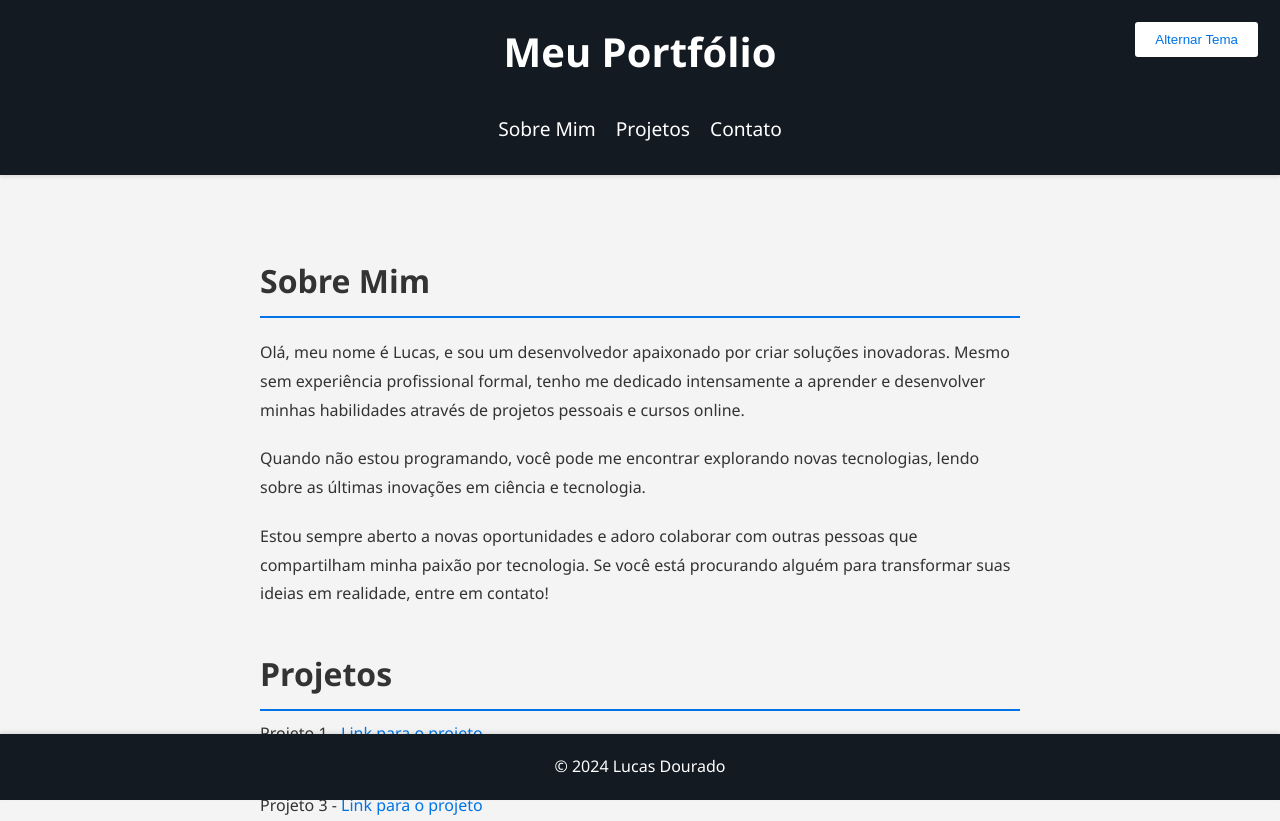
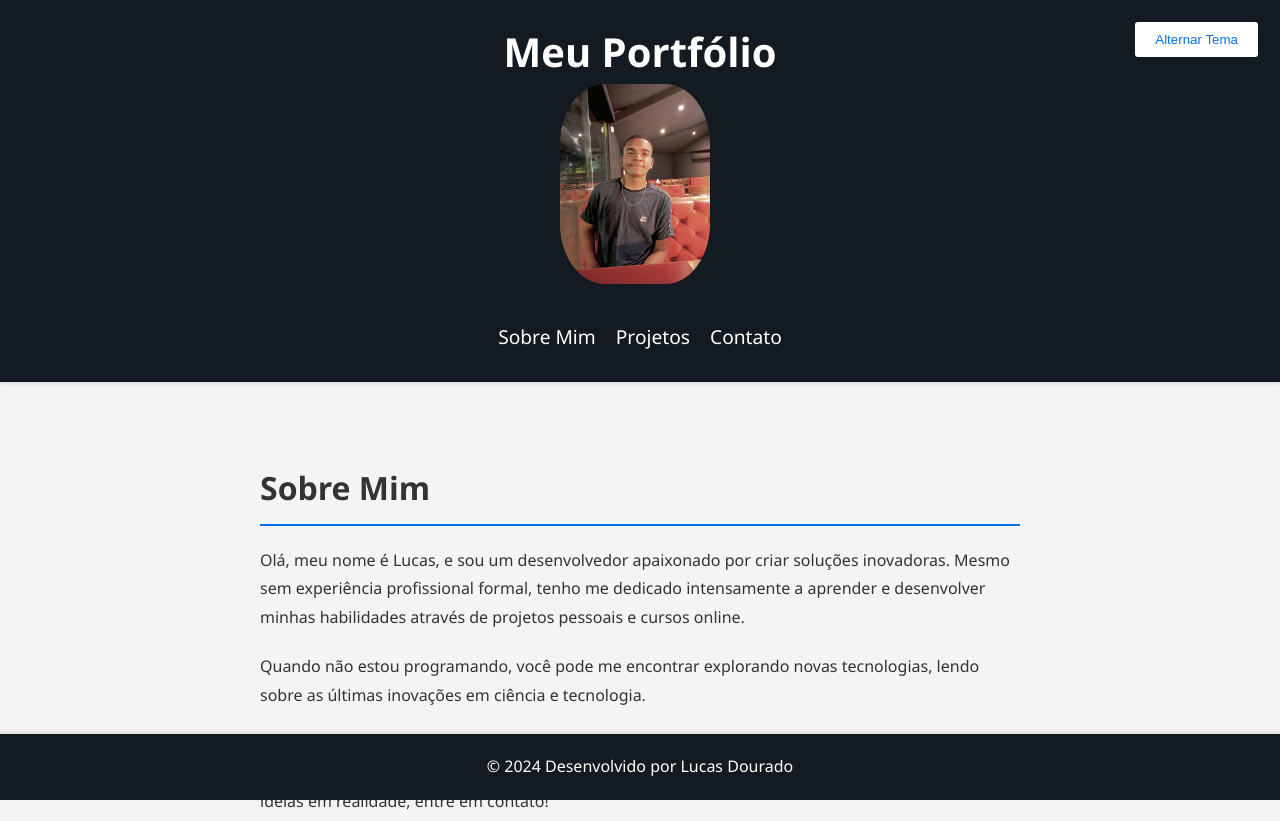
Before and after one commit to Lucas-Douradoo/portfolio, a plain HTML site: page index.html in a window 1280 px wide. Shown: the top 821 px of the page. Drawn offline with Linux system fonts and the light colour scheme.

Commit message:
foi add uma imagem ao index.html

```diff
--- a/index.html
+++ b/index.html
@@ -11,6 +11,7 @@
 <body>
     <header>
         <h1>Meu Portfólio</h1>
+        <img src="portf.jpeg" alt="Lucas Dourado">
         <button id="toggle-theme">Alternar Tema</button>
         <nav>
             <ul>
@@ -32,7 +33,7 @@
             <ul>
                 <li>Projeto 1 - <a href="https://github.com/Lucas-Douradoo/presente.git">Link para o projeto</a></li>
                 <li>Projeto 2 - <a href="https://github.com/Lucas-Douradoo/PORTUGOL-BANCO.git">Link para o projeto</a></li>
-                <li>Projeto 3 - <a href="#">Link para o projeto</a></li>
+                <li>Projeto 3 - <a href="https://github.com/Lucas-Douradoo/portif-lio.git">Link para o projeto</a></li>
             </ul>
         </section>
         <section id="contato">
@@ -43,7 +44,7 @@
         </section>
     </main>
     <footer>
-        <p>&copy; 2024 Lucas Dourado</p>
+        <p>&copy; 2024 Desenvolvido por Lucas Dourado</p>
     </footer>
     <script src="scripts.js"></script>
 </body>
--- a/style.css
+++ b/style.css
@@ -3,6 +3,12 @@
     margin: 0;
     padding: 0;
     box-sizing: border-box;
+}
+
+header img {
+    width: 150px;
+    border-radius: 30%;
+    margin-right: 10px;
 }
 
 body {
```
Also changed, not shown: portf.jpeg (added).
